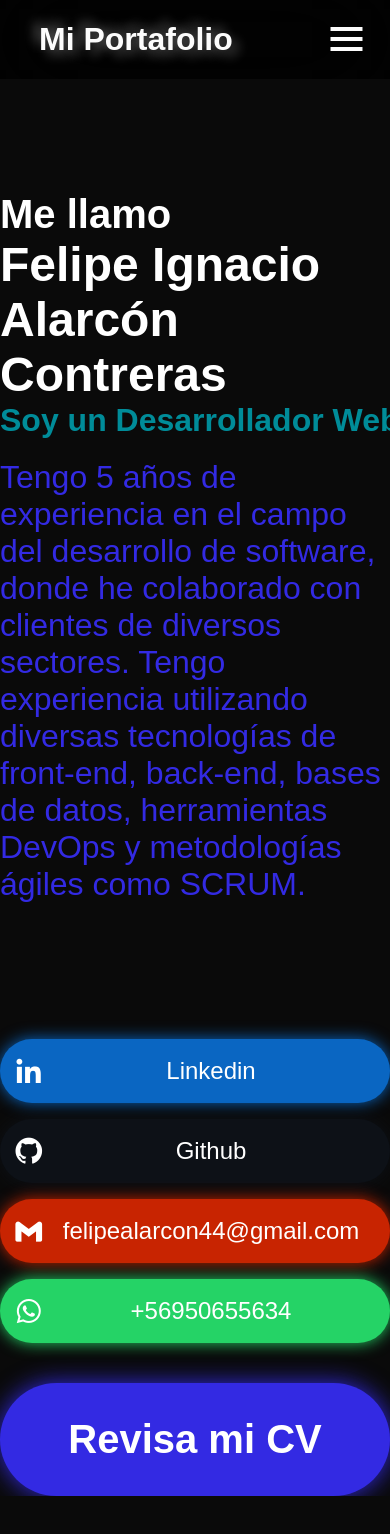
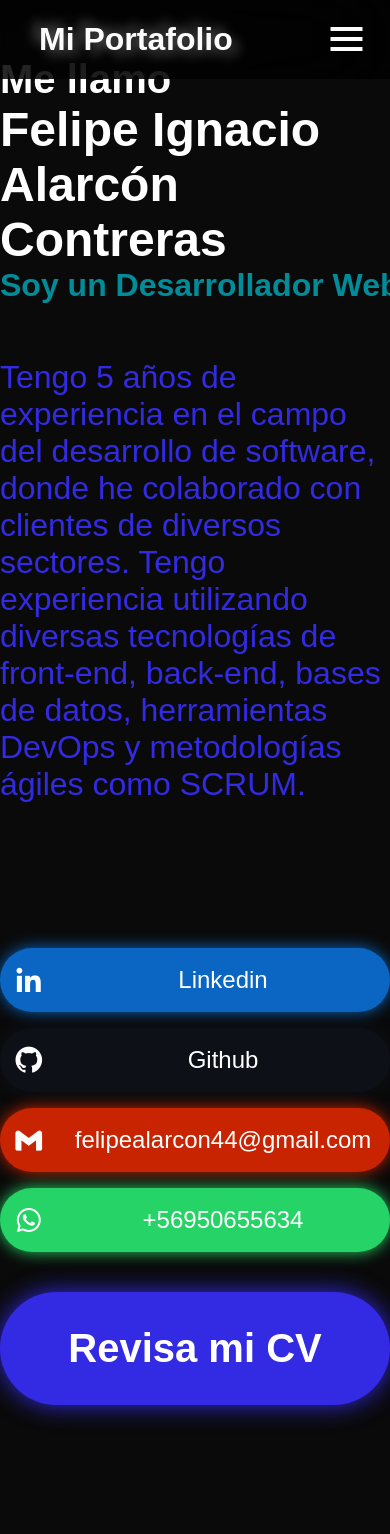
Before and after one commit to felipe1521/mi-portafolio, a Next.js app: page /home in a window 390 px wide. Shown: the top 1534 px of the page. Before the commit the page ends 1496 px from the top, so only its background shows below. Built offline with nearby package versions, Linux system fonts and the light colour scheme; a web font is replaced by a local one.

Commit message:
se corrige diseno responsivo

```diff
--- a/src/app/education/module.css
+++ b/src/app/education/module.css
@@ -1,6 +1,6 @@
 .education {
   color: var(--primary-bg-color);
-  margin: 3rem 0;
+  margin-bottom: 6rem;
 }
 
 .education-container {
--- a/src/app/experience/module.css
+++ b/src/app/experience/module.css
@@ -1,3 +1,6 @@
+.timeline {
+  margin-bottom: 6rem;
+}
 .timeline-title {
   width: 15%;
   font-size: 2rem;
--- a/src/app/experience/page.jsx
+++ b/src/app/experience/page.jsx
@@ -3,7 +3,7 @@ import "./module.css";
 
 export default function Experience() {
   return (
-    <section id="section2">
+    <section className="timeline" id="section2">
       <h3 className="heading">Experiencia</h3>
 
       <div className="timeline-title">
--- a/src/app/globals.css
+++ b/src/app/globals.css
@@ -27,6 +27,7 @@ main {
 }
 
 section {
+  margin: 2rem 0;
   padding: 5rem 3rem;
 }
 
--- a/src/app/home/module.css
+++ b/src/app/home/module.css
@@ -1,18 +1,12 @@
 .home {
   display: flex;
   justify-content: space-between;
-  margin-top: 6rem;
 }
 
 .home-content {
   display: flex;
   flex-direction: column;
   justify-content: center;
-  width: 60%;
-}
-
-.home-link {
-  width: 40%;
 }
 
 .home-content h1 {
@@ -34,38 +28,11 @@
   max-width: 90%;
 }
 
-.social-icons {
-  margin: 1.5rem 0;
-}
-
-.social-icons a {
-  display: flex;
-  justify-content: space-between;
-  align-items: center;
-  border-radius: 4rem;
-  color: var(--primary-text-color);
-  width: 100%;
-  font-size: 2rem;
-  padding: 1rem 3rem;
-  margin: 1rem 0;
-  transition: 0.3s ease-in-out;
-}
-
-.social-icons a p {
-  font-size: 2.5rem;
-  margin: 0 auto;
-}
-
-.social-icons a:hover {
-  transform: scale(1) translateY(-5px);
-}
-
 .typing-text {
   color: var(--secondary-bg-color);
   display: inline-block;
   border-right: 3px solid var(--secondary-bg-color);
   font-size: 5rem;
-  margin-bottom: 1rem;
   white-space: nowrap;
   overflow: hidden;
   animation: typing 3s steps(35), blink-caret 0.3s step-end infinite;
@@ -81,18 +48,19 @@
   50% { border-color: var(--secondary-bg-color); }
 }
 
-@media (max-width: 1280px) {
+@media (max-width: 1440px) {
   .home {
     flex-direction: column;
   }
-  .home-content, .home-link {
+  .home-content {
     width: 100%;
   }
 }
 
 @media (max-width: 768px) {
   .home-content {
-    margin-top: 6rem;
+    height: 100vh;
+    justify-content: space-around;
   }
   .home-content h1 {
     font-size: 3rem;
@@ -103,14 +71,9 @@
   .home-content p {
     font-size: 2rem;
     max-width: 100%;
+    margin-bottom: 3rem;
   }
   .typing-text {
     font-size: 2rem;
   }
-  .social-icons a {
-    padding: 1rem .8rem;
-  }
-  .social-icons a p {
-    font-size: 1.5rem;
-  }
 }
--- a/src/app/home/page.jsx
+++ b/src/app/home/page.jsx
@@ -1,14 +1,17 @@
 
 import React from "react";
+import Links from "../links/page";
 import "./module.css";
 
 export default function Home() {
   return (
     <section className="home" id="section1">
       <div className="home-content">
-        <h2>Me llamo</h2><h1>Felipe Ignacio Alarcón Contreras</h1>
-        <div className="typing-container">
-          <h3 className="typing-text">Soy un Desarrollador Web</h3>
+        <div>
+          <h2>Me llamo</h2><h1>Felipe Ignacio Alarcón Contreras</h1>
+          <div className="typing-container">
+            <h3 className="typing-text">Soy un Desarrollador Web</h3>
+          </div>
         </div>
         <p>
           Tengo 5 años de experiencia en el campo del desarrollo
@@ -18,29 +21,7 @@ export default function Home() {
           metodologías ágiles como SCRUM.
         </p>
       </div>
-      <div className="home-content home-link">
-        <div className="social-icons">
-          <a href="https://linkedin.com/in/felipe-ignacio-alarcon-contreras-670a25286/" target="_blank"
-          style={{ backgroundColor: "#0A66C2", boxShadow: "0 0 1rem #0A66C2"}}>
-            <i className="bx bxl-linkedin"></i>
-            <p>Linkedin</p>
-          </a>
-          <a href="https://github.com/felipe1521" target="_blank"
-          style={{ backgroundColor: "#0D1117", boxShadow: "0 0 1rem #0D1117"}}>
-            <i className="bx bxl-github"></i>
-            <p>Github</p>
-          </a>
-          <a style={{ backgroundColor: "#C82401", boxShadow: "0 0 1rem #C82401"}}>
-            <i className="bx bxl-gmail"></i>
-            <p>felipealarcon44@gmail.com</p>
-          </a>
-          <a style={{ backgroundColor: "#25D366", boxShadow: "0 0 1rem #25D366"}}>
-            <i className="bx bxl-whatsapp"></i>
-            <p>+56950655634</p>
-          </a>
-        </div>
-        <a href="/CV-FelipeAlarconContreras.pdf" target="_blank" className="btn">Revisa mi CV</a>
-      </div>
+      <Links />
     </section>
   );
 }
--- /dev/null
+++ b/src/app/links/module.css
@@ -0,0 +1,45 @@
+
+.home-link {
+    display: flex;
+    flex-direction: column;
+    justify-content: center;
+}
+
+.social-icons {
+    margin: 1.5rem 0;
+}
+
+.social-icons a {
+  display: flex;
+  justify-content: space-between;
+  align-items: center;
+  border-radius: 4rem;
+  color: var(--primary-text-color);
+  width: 100%;
+  font-size: 2rem;
+  padding: 1rem 3rem;
+  margin: 1rem 0;
+  gap: 1.5rem;
+  transition: 0.3s ease-in-out;
+}
+
+.social-icons a p {
+  font-size: 2.5rem;
+  margin: 0 auto;
+}
+
+.social-icons a:hover {
+  transform: scale(1) translateY(-5px);
+}
+
+@media (max-width: 768px) {
+  .home-link {
+    margin-bottom: 6rem;
+  }
+  .social-icons a {
+    padding: 1rem .8rem;
+  }
+  .social-icons a p {
+    font-size: 1.5rem;
+  }
+}
--- /dev/null
+++ b/src/app/links/page.jsx
@@ -0,0 +1,34 @@
+import React from 'react'
+import "./module.css";
+
+function Links() {
+  return (
+    <section id="section5">
+        <div className="home-link">
+            <div className="social-icons">
+              <a href="https://linkedin.com/in/felipe-ignacio-alarcon-contreras-670a25286/" target="_blank"
+              style={{ backgroundColor: "#0A66C2", boxShadow: "0 0 1rem #0A66C2"}}>
+                <i className="bx bxl-linkedin"></i>
+                <p>Linkedin</p>
+              </a>
+              <a href="https://github.com/felipe1521" target="_blank"
+              style={{ backgroundColor: "#0D1117", boxShadow: "0 0 1rem #0D1117"}}>
+                <i className="bx bxl-github"></i>
+                <p>Github</p>
+              </a>
+              <a style={{ backgroundColor: "#C82401", boxShadow: "0 0 1rem #C82401"}}>
+                <i className="bx bxl-gmail"></i>
+                <p>felipealarcon44@gmail.com</p>
+              </a>
+              <a style={{ backgroundColor: "#25D366", boxShadow: "0 0 1rem #25D366"}}>
+                <i className="bx bxl-whatsapp"></i>
+                <p>+56950655634</p>
+              </a>
+            </div>
+            <a href="/CV-FelipeAlarconContreras.pdf" target="_blank" className="btn">Revisa mi CV</a>
+        </div>
+    </section>
+  )
+}
+
+export default Links;
--- a/src/app/navbar/module.css
+++ b/src/app/navbar/module.css
@@ -66,6 +66,9 @@
 .navbar .a3 {
     --i: 3;
 }
+.navbar .a4 {
+    --i: 4;
+}
 
 #check {
     display: none;
--- a/src/app/navbar/page.jsx
+++ b/src/app/navbar/page.jsx
@@ -12,9 +12,10 @@ export default function Navbar() {
         </label>
         <nav className="navbar">
             <a href="#section1" className="a0">Inicio</a>
-            <a href="#section2" className="a1">Experiencia</a>
-            <a href="#section3" className="a2">Educación</a>
-            <a href="#section4" className="a3">Habilidades</a>
+            <a href="#section5" className="a1">Contactos</a>
+            <a href="#section2" className="a2">Experiencia</a>
+            <a href="#section3" className="a3">Educación</a>
+            <a href="#section4" className="a4">Habilidades</a>
         </nav>
     </header>
   );
```
